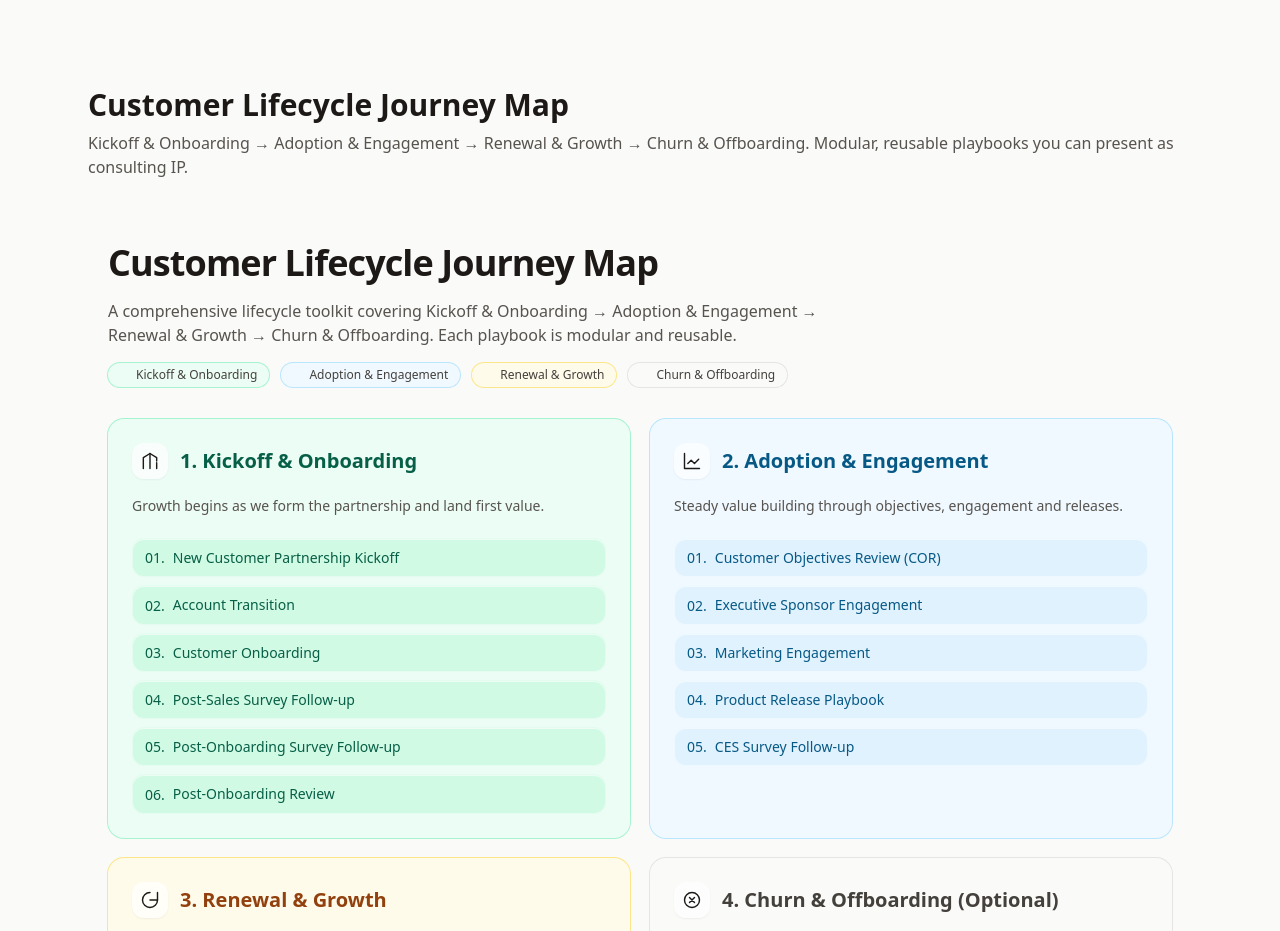
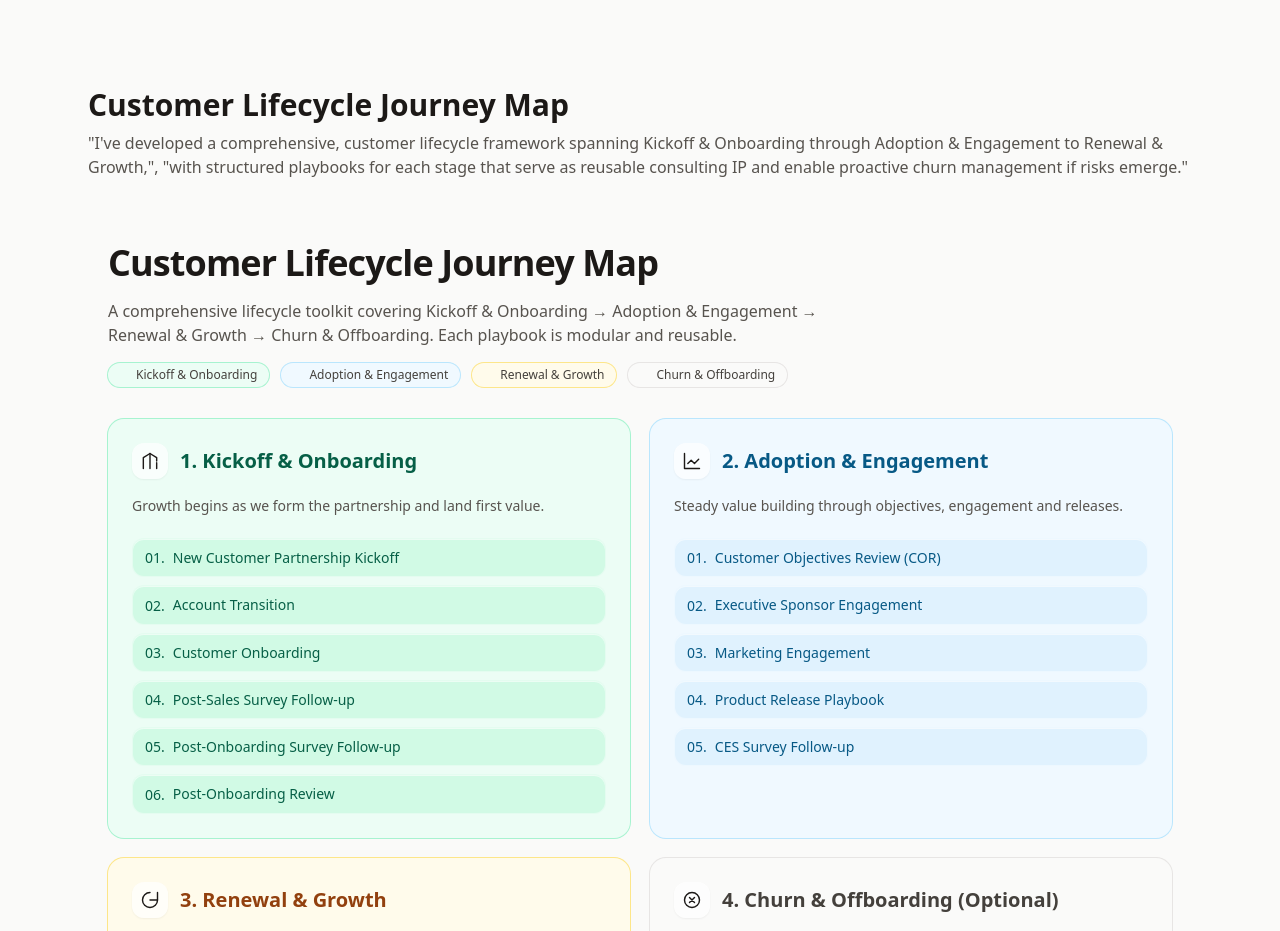
Before and after one commit to sandraovjones-sudo/Sandra-Oviawe-CSM, a React (Vite) app: page / in a window 1280 px wide. Shown: the part 1200-2131 px from the top of the page. Built offline with nearby package versions, Linux system fonts and the light colour scheme.

Commit message:
Update App.jsx

```diff
--- a/src/App.jsx
+++ b/src/App.jsx
@@ -284,8 +284,8 @@ useEffect(() => {
             Customer Lifecycle Journey Map
           </h2>
           <p className="mt-2 text-stone-600">
-            Kickoff & Onboarding → Adoption & Engagement → Renewal & Growth → Churn & Offboarding.
-            Modular, reusable playbooks you can present as consulting IP.
+            "I've developed a comprehensive, customer lifecycle framework spanning Kickoff & Onboarding through Adoption & Engagement to Renewal & Growth,",
+            "with structured playbooks for each stage that serve as reusable consulting IP and enable proactive churn management if risks emerge."
           </p>
         </div>
         <CustomerLifecycleTimeline />
```
